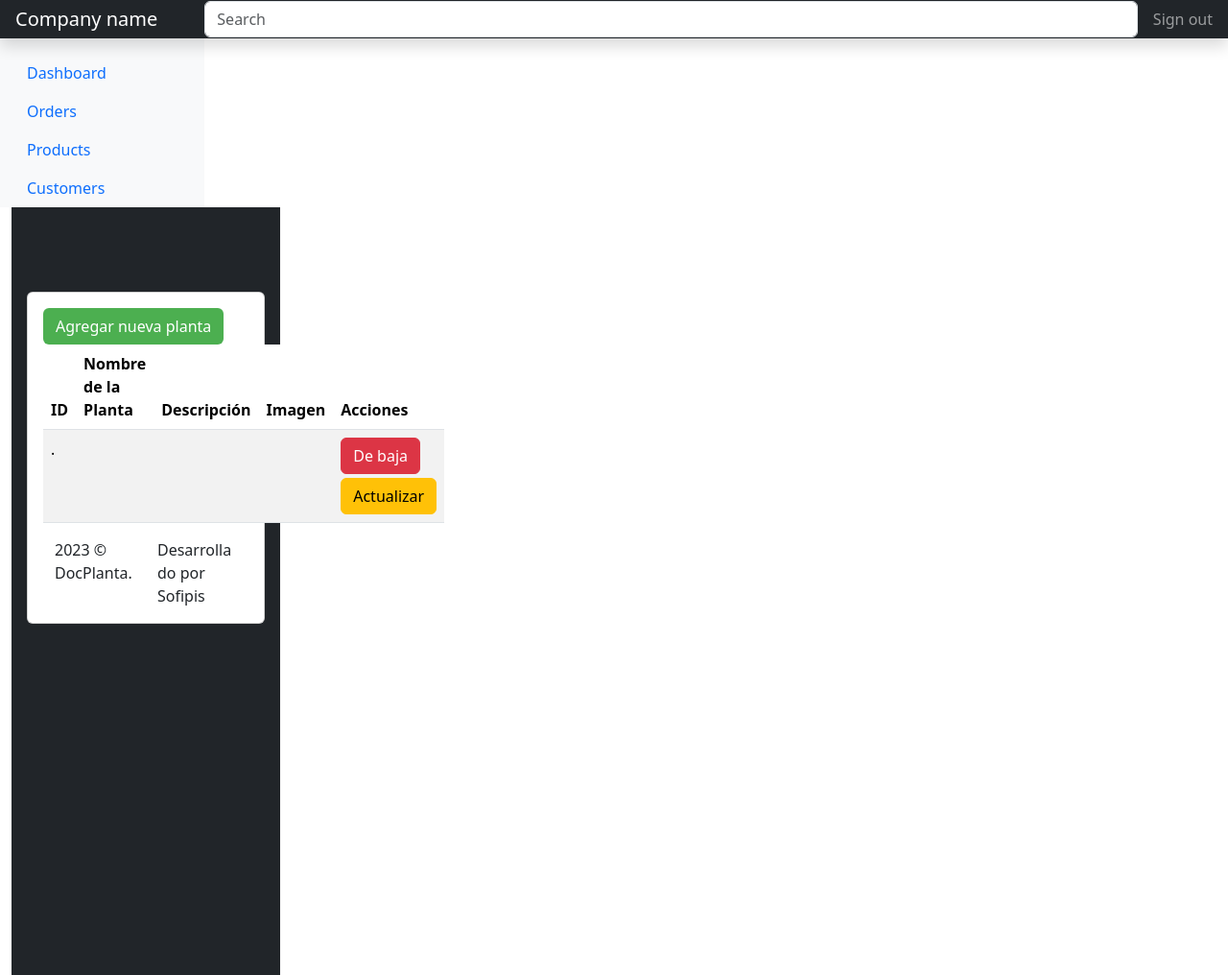
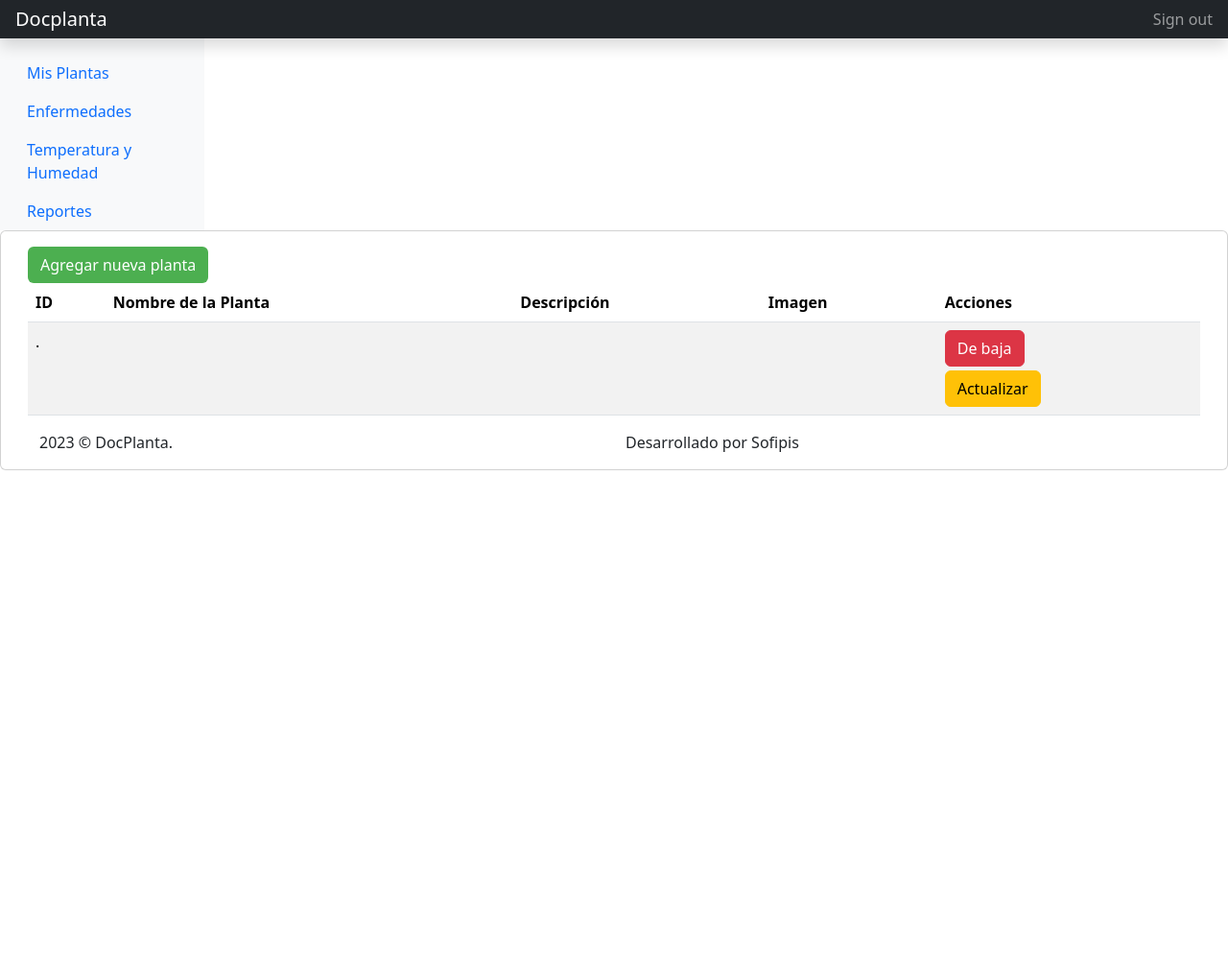
Before and after one commit to Vianey25/DocPlanta, a Flask app: page /plantas in a window 1280 px wide. Shown: the whole page at 96% size. After the commit the page ends 490 px from the top, so only its background shows below. Run offline with Flask 3, Linux system fonts and the light colour scheme; some libraries are stand-ins or nearby versions.

Commit message:
Avance framework

```diff
--- a/src/templates/auth/plantas.html
+++ b/src/templates/auth/plantas.html
@@ -13,8 +13,6 @@
 <!DOCTYPE html>
 
 {% block content %}
-<main class="d-flex flex-nowrap" style="width: 100vw; height: 100vh;">
-  <div class="d-flex flex-column flex-shrink-0 p-3 text-bg-dark" style="width: 280px; height: 100%; background-color: #f8f9fa;">
 
 <html>
 <head>
--- a/src/templates/base.html
+++ b/src/templates/base.html
@@ -64,14 +64,13 @@
   <body>
 
 <header class="navbar navbar-dark sticky-top bg-dark flex-md-nowrap p-0 shadow">
-  <a class="navbar-brand col-md-3 col-lg-2 me-0 px-3" href="#">Company name</a>
+  <a class="navbar-brand col-md-3 col-lg-2 me-0 px-3" href="#">Docplanta</a>
   <button class="navbar-toggler position-absolute d-md-none collapsed" type="button" data-bs-toggle="collapse" data-bs-target="#sidebarMenu" aria-controls="sidebarMenu" aria-expanded="false" aria-label="Toggle navigation">
     <span class="navbar-toggler-icon"></span>
   </button>
-  <input class="form-control form-control-dark w-100" type="text" placeholder="Search" aria-label="Search">
   <div class="navbar-nav">
     <div class="nav-item text-nowrap">
-      <a class="nav-link px-3" href="#">Sign out</a>
+      <a class="nav-link px-3" href="/">Sign out</a>
     </div>
   </div>
 </header>
@@ -82,27 +81,27 @@
       <div class="position-sticky pt-3">
         <ul class="nav flex-column">
           <li class="nav-item">
-            <a class="nav-link active" aria-current="page" href="#">
+            <a class="nav-link active" aria-current="page" href="plantas">
               <span data-feather="home"></span>
-              Dashboard
+                Mis Plantas
             </a>
           </li>
           <li class="nav-item">
-            <a class="nav-link" href="#">
+            <a class="nav-link" href="enfermedades">
               <span data-feather="file"></span>
-              Orders
+              Enfermedades
             </a>
           </li>
           <li class="nav-item">
-            <a class="nav-link" href="#">
+            <a class="nav-link" href="temperatura-humedad">
               <span data-feather="shopping-cart"></span>
-              Products
+              Temperatura y Humedad
             </a>
           </li>
           <li class="nav-item">
             <a class="nav-link" href="#">
               <span data-feather="users"></span>
-              Customers
+              Reportes
             </a>
           </li>
         </ul>
```
Also changed, not shown: src/templates/auth/iniciar.html (+14 -8 lines), src/templates/auth/registro.html (+10 -9 lines).
